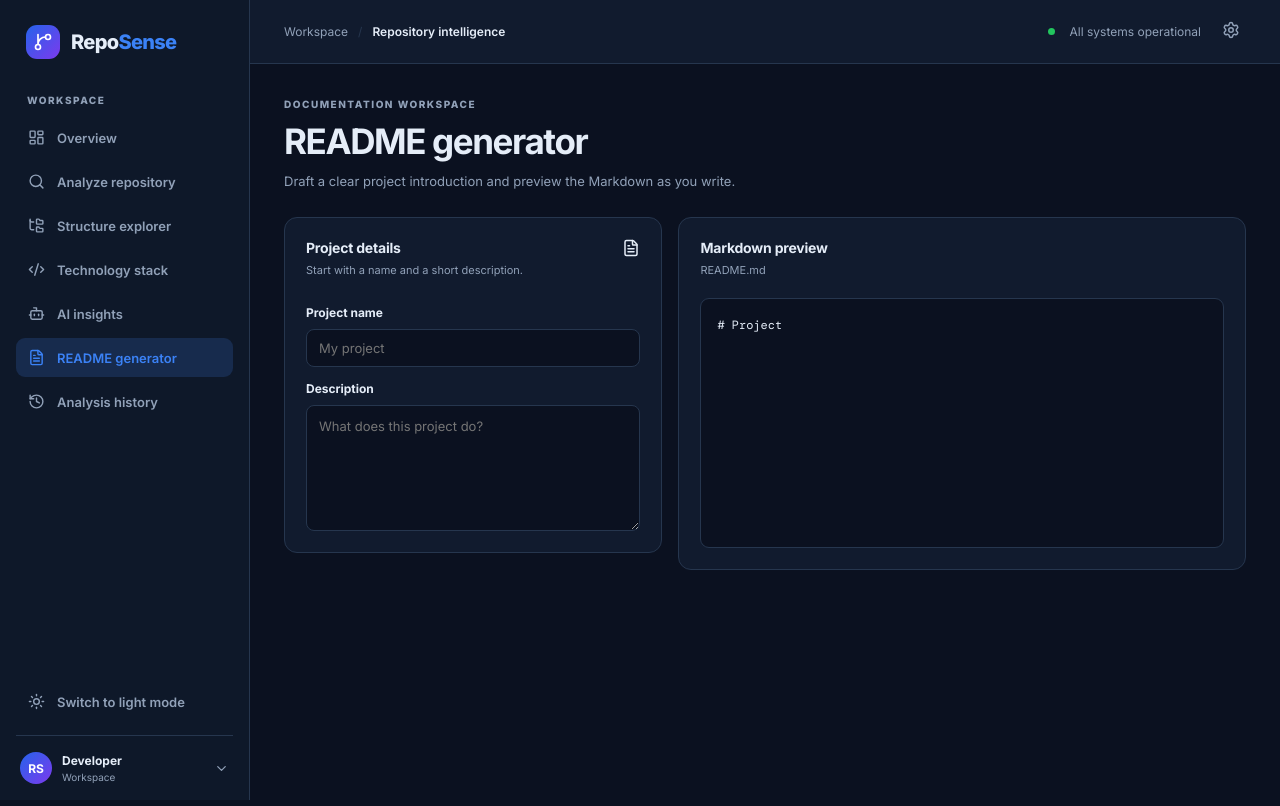
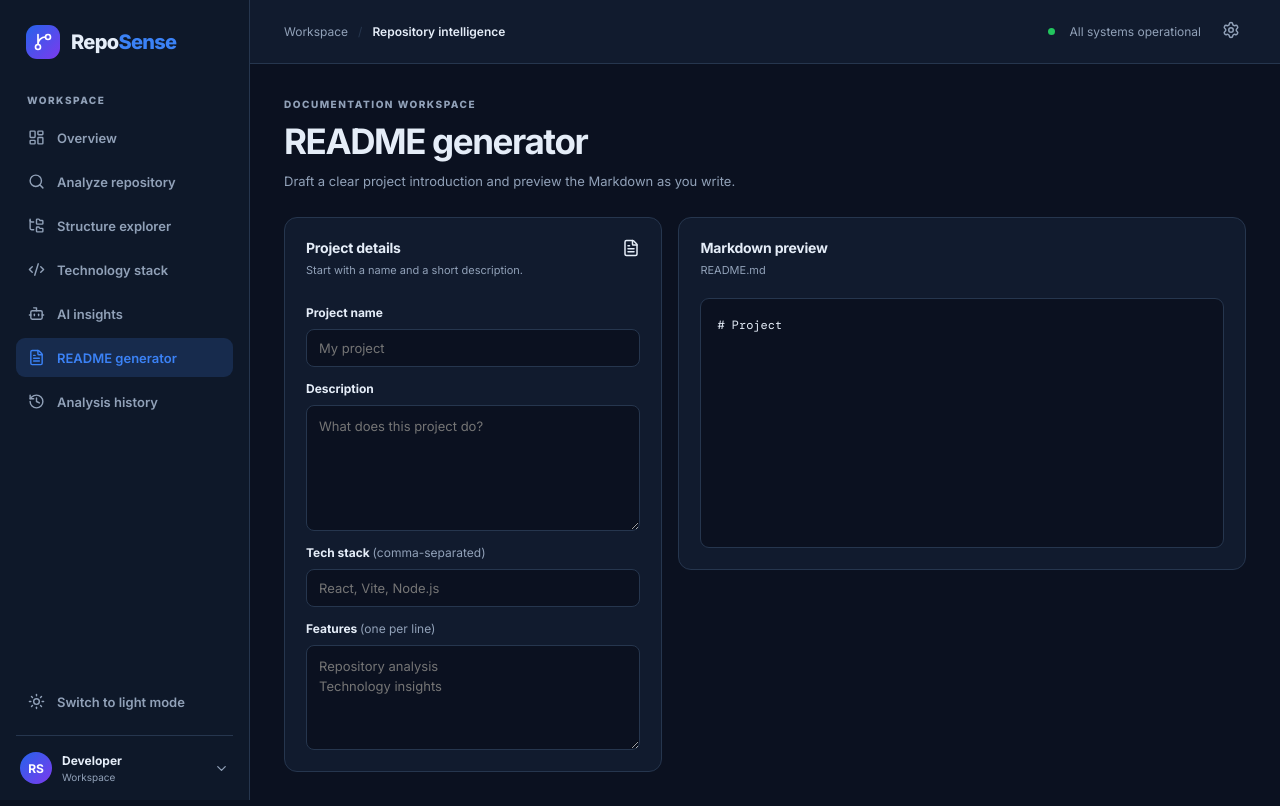
Before and after one commit to praveenprofessional18-maker/RepoSence, a React (Vite) app in the folder frontend/: page /readme in a window 1280 px wide. Built offline with nearby package versions, Linux system fonts and the light colour scheme.

Commit message:
Add technology and feature sections to README

```diff
--- a/frontend/src/pages/ReadmePage.css
+++ b/frontend/src/pages/ReadmePage.css
@@ -2,6 +2,7 @@
 .readme-editor,.readme-preview { min-width:0; }
 .readme-fields { display:grid; gap:9px; margin-top:20px; }
 .readme-fields label { margin-top:5px; font-size:12px; font-weight:700; }
+.readme-fields label span { color:var(--muted); font-weight:400; }
 .readme-fields input,.readme-fields textarea { width:100%; padding:10px 12px; border:1px solid var(--border); border-radius:8px; background:var(--bg); color:var(--text); font:inherit; font-size:13px; }
 .readme-fields textarea { resize:vertical; line-height:1.6; }
 .readme-fields input:focus-visible,.readme-fields textarea:focus-visible { outline:2px solid var(--blue); outline-offset:2px; }
--- a/frontend/src/pages/ReadmePage.jsx
+++ b/frontend/src/pages/ReadmePage.jsx
@@ -6,7 +6,14 @@ import './ReadmePage.css'
 export default function ReadmePage() {
   const [projectName, setProjectName] = useState('')
   const [description, setDescription] = useState('')
-  const markdown = useMemo(() => buildReadmeMarkdown({ projectName: projectName || 'Project', description }), [projectName, description])
+  const [technologies, setTechnologies] = useState('')
+  const [features, setFeatures] = useState('')
+  const markdown = useMemo(() => buildReadmeMarkdown({
+    projectName: projectName || 'Project',
+    description,
+    technologies,
+    features
+  }), [projectName, description, technologies, features])
 
   return (
     <div className="page-stack">
@@ -30,6 +37,10 @@ export default function ReadmePage() {
             <input id="readme-project-name" value={projectName} onChange={(event) => setProjectName(event.target.value)} placeholder="My project" />
             <label htmlFor="readme-description">Description</label>
             <textarea id="readme-description" value={description} onChange={(event) => setDescription(event.target.value)} placeholder="What does this project do?" rows={5} />
+            <label htmlFor="readme-technologies">Tech stack <span>(comma-separated)</span></label>
+            <input id="readme-technologies" value={technologies} onChange={(event) => setTechnologies(event.target.value)} placeholder="React, Vite, Node.js" />
+            <label htmlFor="readme-features">Features <span>(one per line)</span></label>
+            <textarea id="readme-features" value={features} onChange={(event) => setFeatures(event.target.value)} placeholder={'Repository analysis\nTechnology insights'} rows={4} />
           </div>
         </section>
 
--- a/frontend/src/utils/readmeBuilder.js
+++ b/frontend/src/utils/readmeBuilder.js
@@ -1,9 +1,25 @@
-export function buildReadmeMarkdown({ projectName, description }) {
+function normalizeLines(value) {
+  return String(value || '')
+    .split(/\r?\n/)
+    .map((item) => item.trim())
+    .filter(Boolean)
+}
+
+export function buildReadmeMarkdown({ projectName, description, technologies = '', features = '' }) {
   const title = projectName.trim()
   const summary = description.trim()
   const sections = [`# ${title}`]
 
   if (summary) sections.push(summary)
+  const technologyList = normalizeLines(technologies.replace(/,/g, '\n'))
+  if (technologyList.length) {
+    sections.push(`## Tech stack\n${technologyList.map((item) => `- ${item}`).join('\n')}`)
+  }
+
+  const featureList = normalizeLines(features)
+  if (featureList.length) {
+    sections.push(`## Features\n${featureList.map((item) => `- ${item}`).join('\n')}`)
+  }
 
   return `${sections.join('\n\n')}\n`
 }
```
